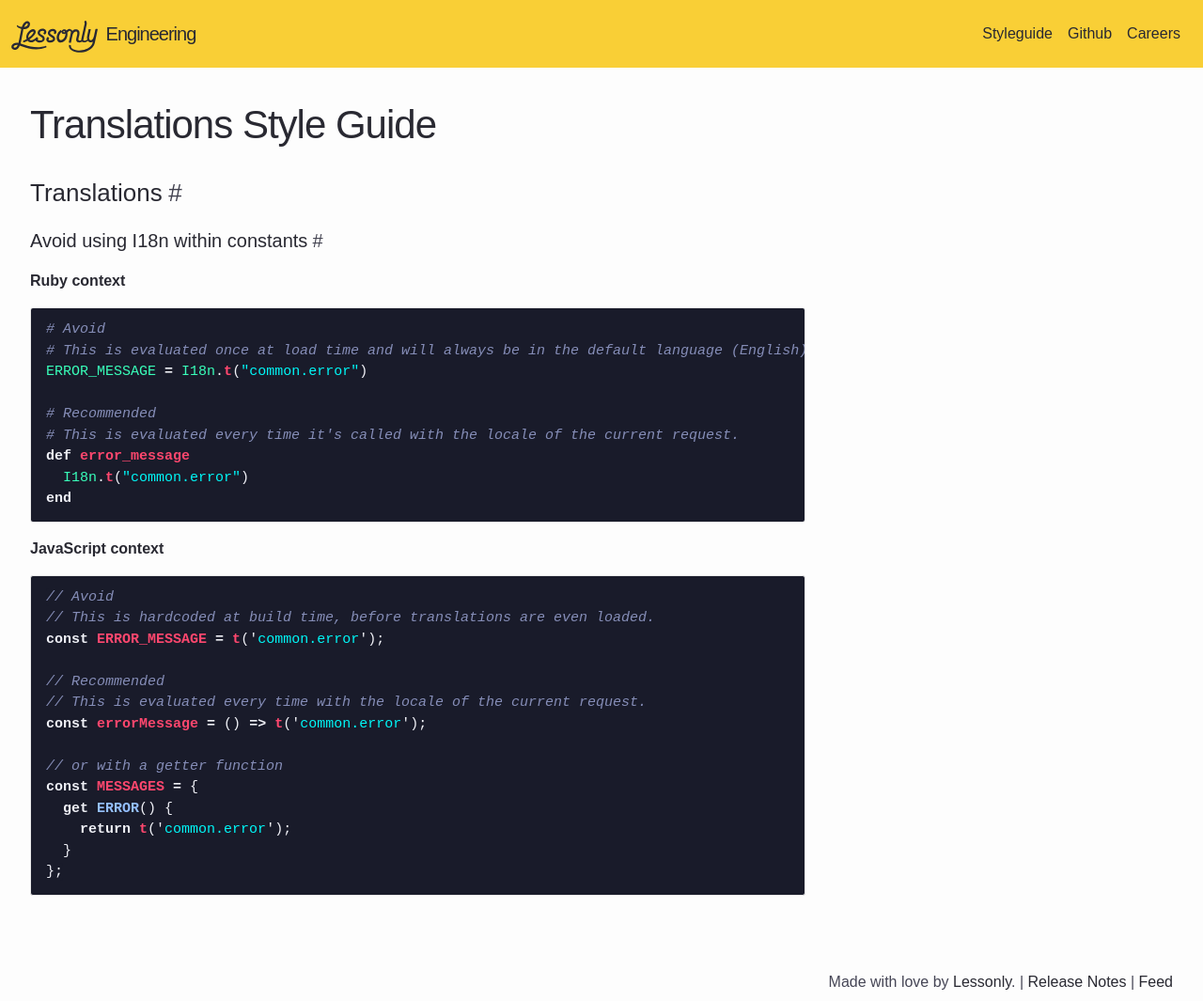
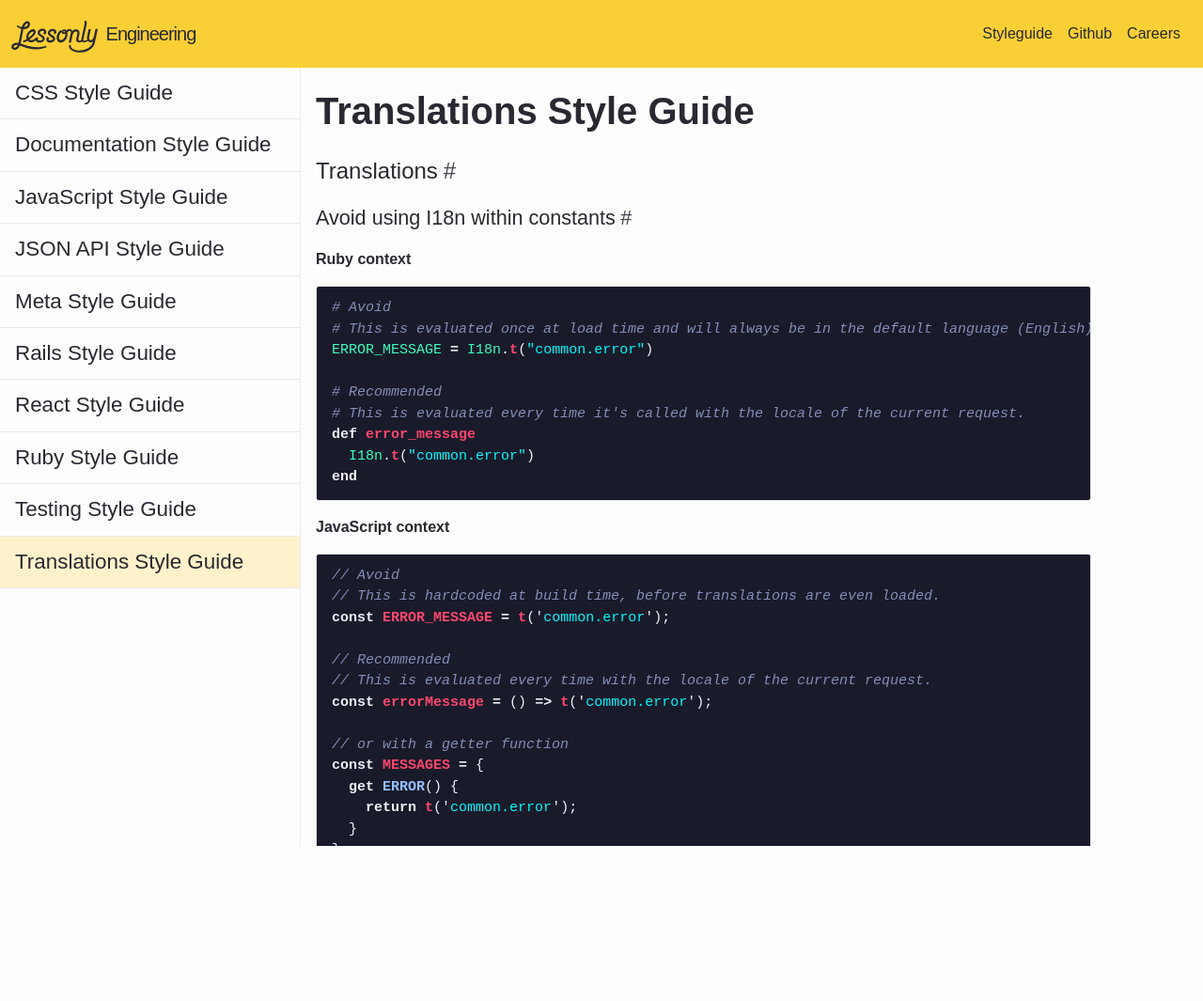
Before and after one commit to isabella232/lessonly.github.io, a Jekyll site: the page built from _styleguide/translations.md, in a window 1280 px wide. Shown: the whole page at 94% size. Built offline with Jekyll 4.4.1, drawn with Linux system fonts in a browser that asks for light colours; after the commit the page ends 900 px from its top, so only the background shows below that; some of the changed lines change nothing that is shown.

Commit message:
Add proper headers to translations style guide (#116)

```diff
--- a/styleguide/translations.md
+++ b/_styleguide/translations.md
@@ -1,6 +1,7 @@
 ---
-layout: page
+layout: styleguide
 title: Translations Style Guide
+main: true
 ---
 
 ### Translations
```
